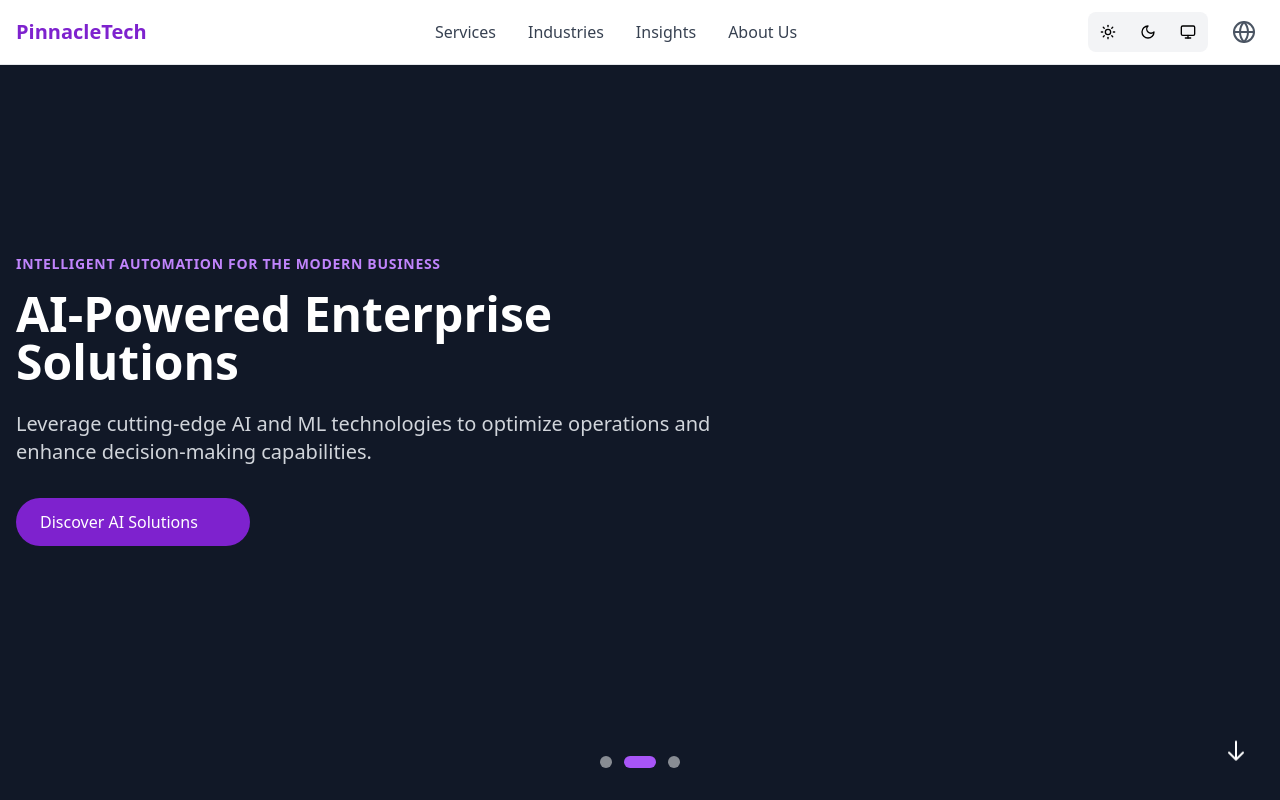
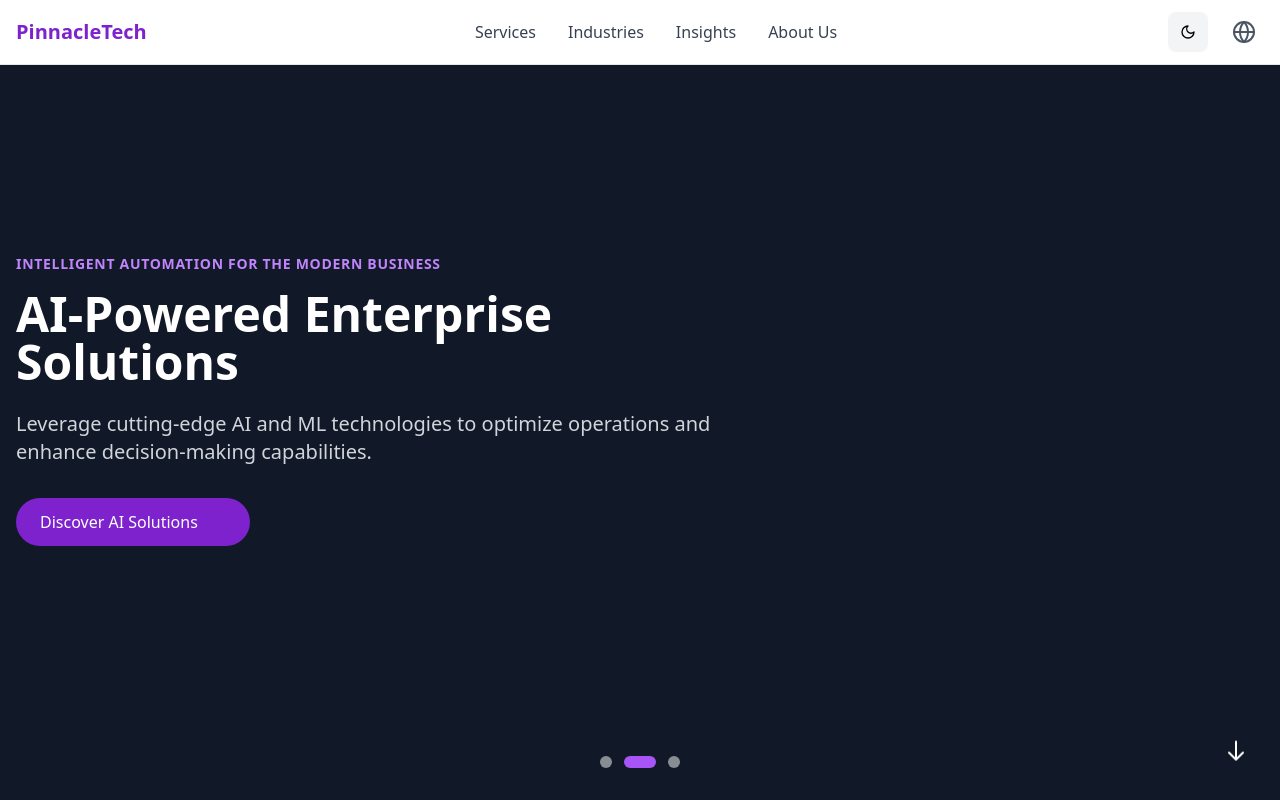
Before and after one commit to IYERADavid/pinnacle-tech-website, a React (Vite) app: page / in a window 1280 px wide. Shown: the top 800 px of the page. Built offline with nearby package versions, Linux system fonts and the light colour scheme.

Commit message:
refactored theme switcher and footer

```diff
--- a/src/sections/Footer.jsx
+++ b/src/sections/Footer.jsx
@@ -66,7 +66,7 @@ const Footer = () => {
                   +250 798 697 626
                 </a>
               </p>
-              <p>Address: 24V3+JJH, Kigali, Rwanda</p>
+              <p>Address: kg 403 st Kigali, Rwanda</p>
             </div>
             <div className="flex flex-col md:flex-row items-center space-y-4 md:space-y-0 md:space-x-6">
               {/* Follow Us section */}
--- a/src/sections/Home.jsx
+++ b/src/sections/Home.jsx
@@ -98,25 +98,11 @@ const Home = ({ innovationSectionRef }) => {
     return (
       <div className="flex items-center gap-2 bg-gray-100 dark:bg-gray-800 p-1 rounded-lg">
         <button
-          onClick={handleThemeChange}
-          className={`p-2 rounded-md ${theme === 'light' ? 'bg-white shadow-sm' : ''}`}
-          aria-label="Light Mode"
-        >
-        {theme === 'light' ? <Moon className = "w-4 h-4" /> : < Sun className = "w-4 h-4" />}
-        </button>
-        <button
           onClick={() => setTheme('dark')}
           className={`p-2 rounded-md ${theme === 'dark' ? 'bg-gray-700 shadow-sm' : ''}`}
           aria-label="Dark Mode"
         >
           <Moon className="w-4 h-4" />
-        </button>
-        <button
-          onClick={() => setTheme('system')}
-          className={`p-2 rounded-md ${theme === 'system' ? 'bg-white dark:bg-gray-700 shadow-sm' : ''}`}
-          aria-label="System Theme"
-        >
-          <Monitor className="w-4 h-4" />
         </button>
       </div>
     );
```
